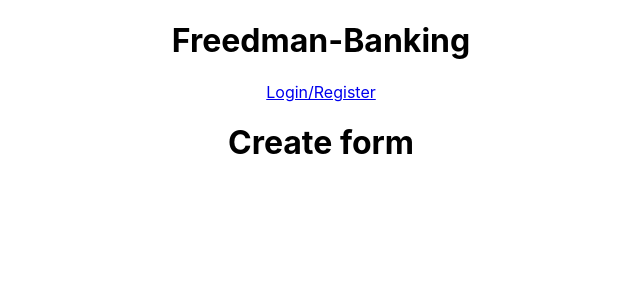
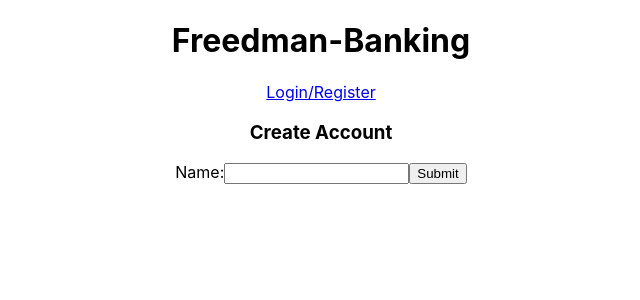
Before and after one commit to ajfreedm/Freedman-Banking, a React (Create React App) app in the folder client/: page /accounts/new in a window 1280 px wide. Shown: the top 300 px of the page, without its empty margins (319-959 px from the left). Built offline with nearby package versions, Linux system fonts and the light colour scheme; no server answers; the HTML template or start-up script is replaced by a standard one.

Commit message:
added create account

```diff
--- a/client/src/containers/MainContainer.jsx
+++ b/client/src/containers/MainContainer.jsx
@@ -1,13 +1,21 @@
+// Packages
 import {useState, useEffect} from 'react'
-import {Switch, Route} from 'react-router-dom';
+import {Switch, Route, useHistory} from 'react-router-dom';
+
+// Components
 import Users from '../screens/Users';
 import Accounts from '../screens/Accounts';
+import AccountCreate from '../screens/AccountCreate';
+
+// Services
 import {getAllUsers} from '../services/user';
-import {getAllAccounts} from '../services/account';
+import {getAllAccounts, postAccount} from '../services/account';
+
 
 export default function MainContainer() {
 const [users, setUsers] = useState([]);
 const [accounts, setAccounts] = useState([]);
+const history = useHistory();
 
 useEffect(()=>{
     const fetchUsers = async ()=>{
@@ -27,11 +35,19 @@ useEffect(()=>{
 }, []);
 
 
+const handleAccountCreate = async (formData) => {
+  const newAccount = await postAccount(formData);
+  setAccounts((prevState) => [...prevState, newAccount]);
+  history.push('/accounts');
+};
+
+
+
   return (
     <div>
          <Switch>
          <Route path='/accounts/new'>
-           <h1>Create form</h1>
+         <AccountCreate handleAccountCreate={handleAccountCreate}/>
          </Route>
          <Route path='/users'>
            <Users users={users} />
--- a/client/src/screens/AccountCreate.jsx
+++ b/client/src/screens/AccountCreate.jsx
@@ -1,9 +1,33 @@
-import React from 'react'
+import React from 'react';
+import { useState } from 'react';
 
-export default function AccountCreate() {
+export default function AccountCreate({ handleAccountCreate }) {
+  const [formData, setFormData] = useState({
+    name: '',
+  });
+  const { name } = formData;
+
+  const handleChange = (e) => {
+    const { name, value } = e.target;
+    setFormData((prevState) => ({
+      ...prevState,
+      [name]: value,
+    }));
+  };
+
   return (
-    <div>
-
-    </div>
-  )
+    <form
+      onSubmit={(e) => {
+        e.preventDefault();
+        handleAccountCreate(formData);
+      }}
+    >
+      <h3>Create Account</h3>
+      <label>
+        Name:
+        <input type='text' name='name' value={name} onChange={handleChange} />
+      </label>
+      <button>Submit</button>
+    </form>
+  );
 }
--- a/client/src/services/account.js
+++ b/client/src/services/account.js
@@ -4,3 +4,8 @@ export const getAllAccounts = async () => {
     const resp = await api.get('/accounts');
     return resp.data;
 }
+
+export const postAccount = async (accountData) => {
+    const resp = await api.post('/accounts', { account: accountData });
+    return resp.data;
+  };
```
Also changed, not shown: 1 other file (tests, documents, lock files or other folders).
